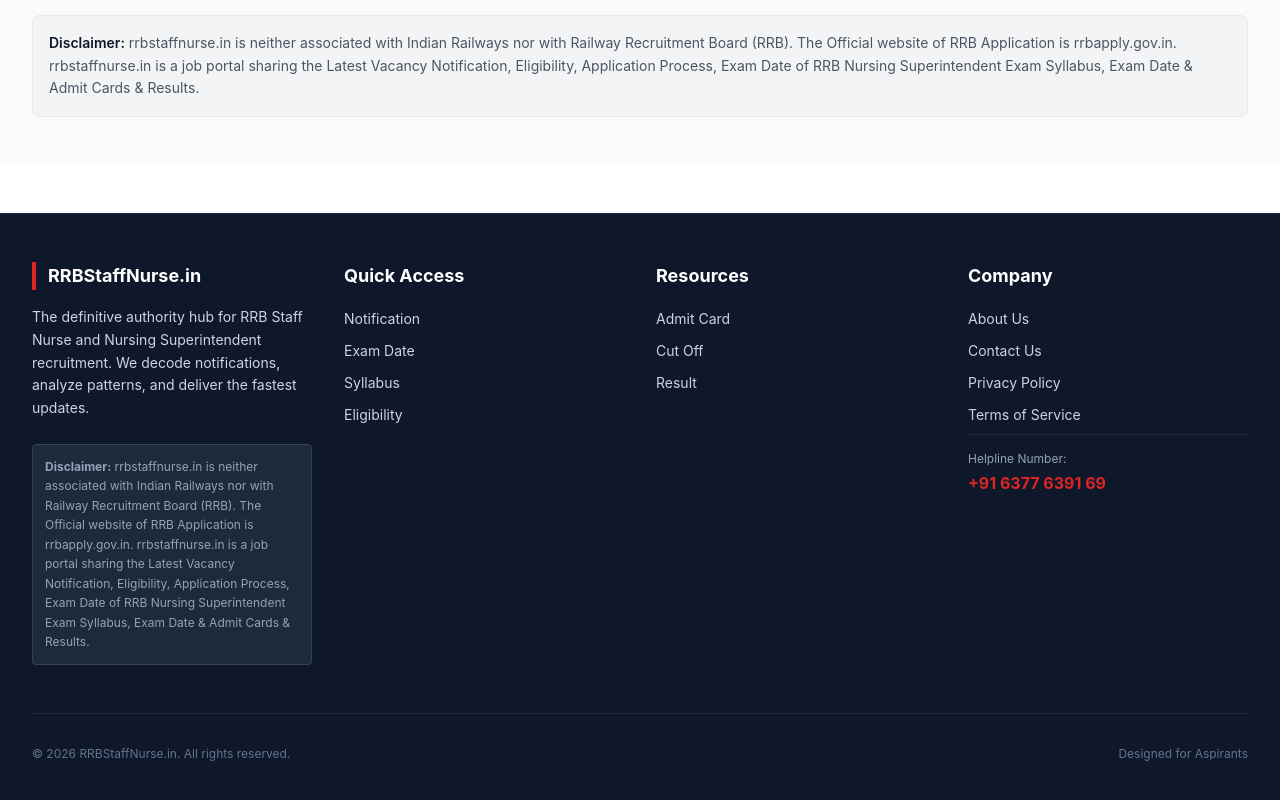
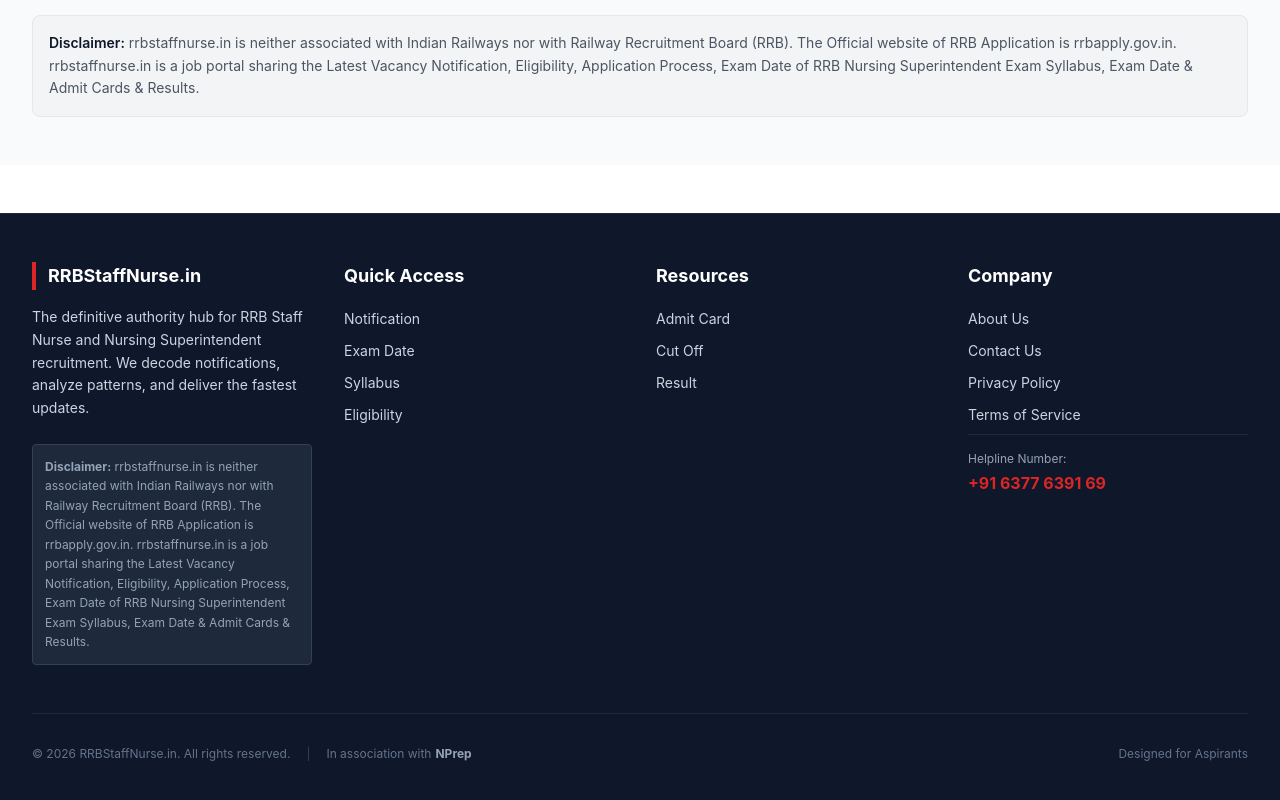
Before and after one commit to NPrep/RRB-Staff-Nurse-dualite, a React (Vite) app: page / in a window 1280 px wide. Shown: the part 4507-5307 px from the top of the page. Built offline with nearby package versions, Linux system fonts and the light colour scheme; the HTML template or start-up script is replaced by a standard one.

Commit message:
Commit from Dualite Alpha:

```diff
--- a/src/components/Footer.tsx
+++ b/src/components/Footer.tsx
@@ -88,7 +88,21 @@
         </div>
 
         <div className="border-t border-slate-800 mt-12 pt-8 flex flex-col md:flex-row justify-between items-center text-xs text-slate-500">
-          <p>&copy; {new Date().getFullYear()} RRBStaffNurse.in. All rights reserved.</p>
+          <div className="flex flex-col md:flex-row items-center gap-2 md:gap-4">
+            <p>&copy; {new Date().getFullYear()} RRBStaffNurse.in. All rights reserved.</p>
+            <span className="hidden md:inline text-slate-700">|</span>
+            <p className="flex items-center gap-1">
+              In association with{' '}
+              <a
+                href="https://nprep.in"
+                target="_blank"
+                rel="noopener noreferrer"
+                className="font-bold text-slate-400 hover:text-white transition-colors"
+              >
+                NPrep
+              </a>
+            </p>
+          </div>
           <div className="flex space-x-4 mt-4 md:mt-0">
              <span>Designed for Aspirants</span>
           </div>
```
